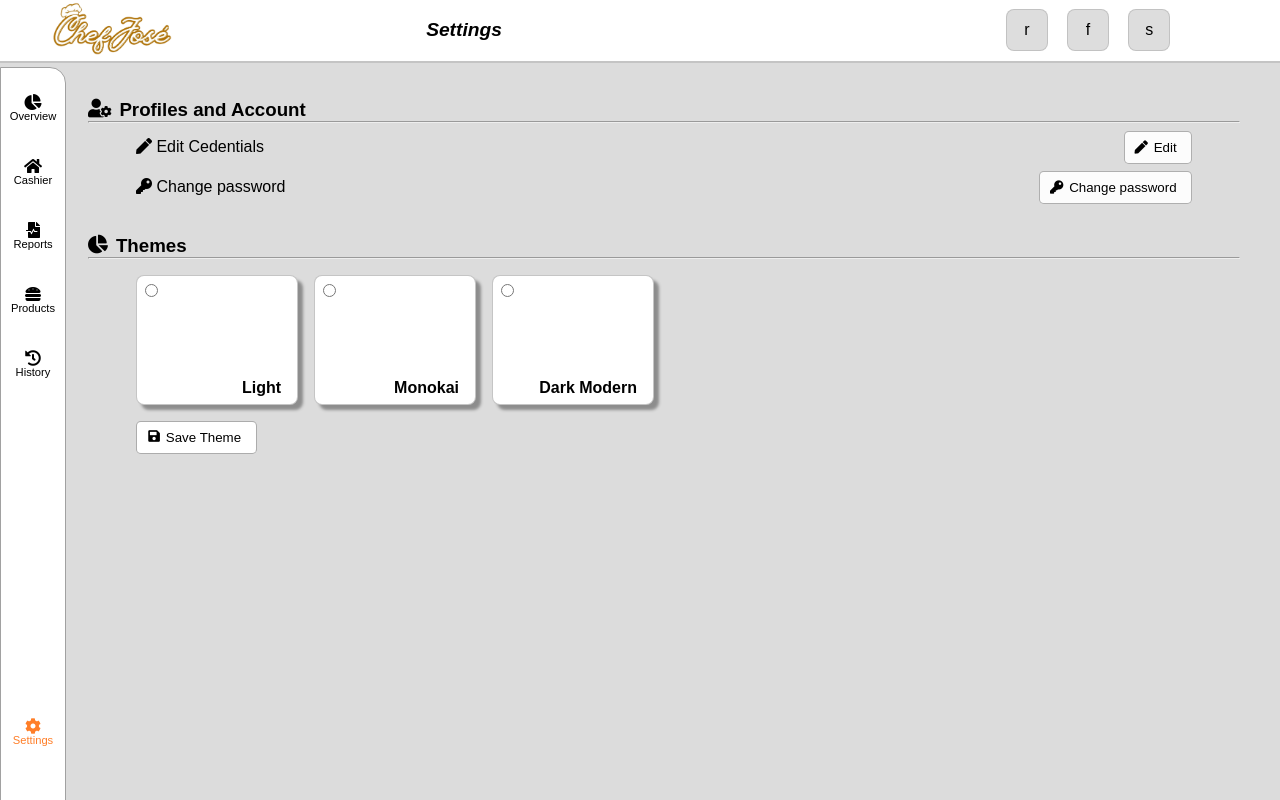
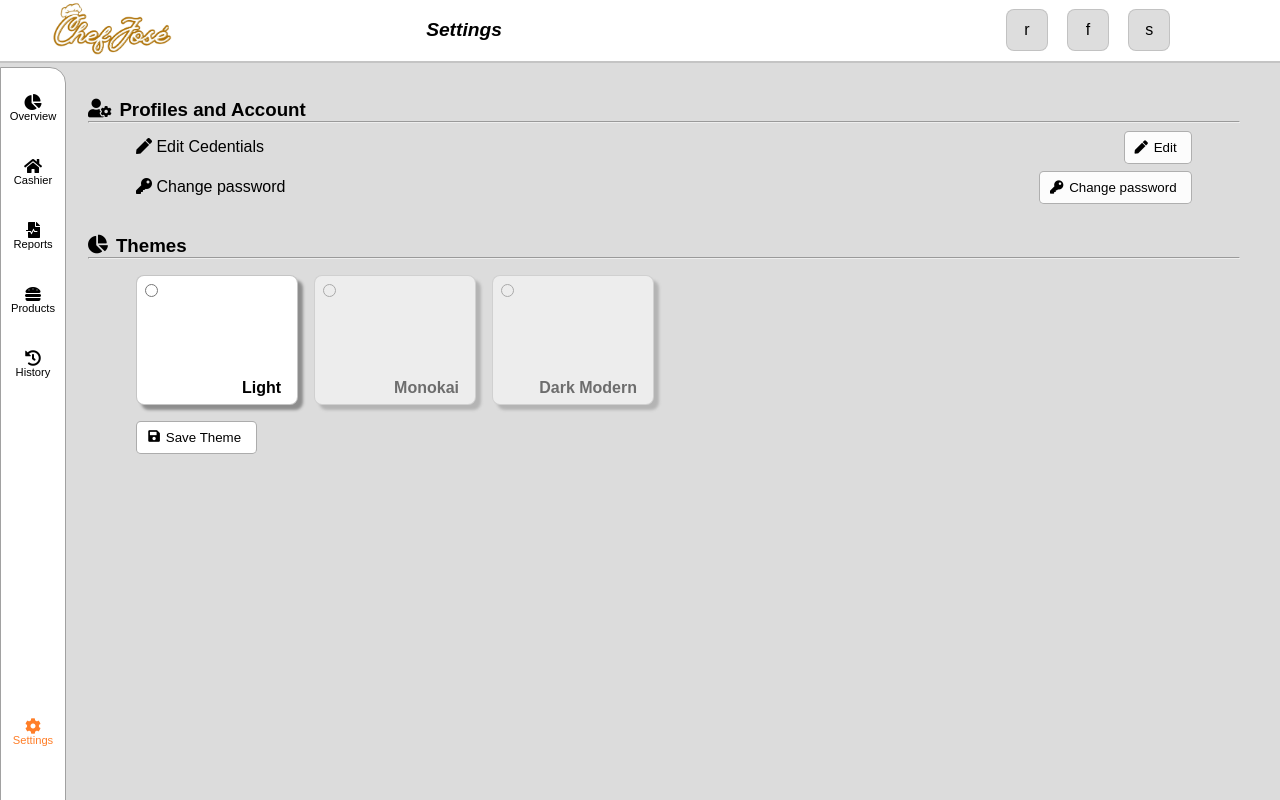
Before and after one commit to hikusama/chef-Jose-POS, a PHP site: page /pannel/settings.html in a window 1280 px wide. Run offline with PHP 8.4, Linux system fonts and the light colour scheme.

Commit message:
final ui 80%

```diff
--- /dev/null
+++ b/UX/settings.js
@@ -0,0 +1,21 @@
+
+
+$(document).ready(function () {
+
+
+    $(".themes_select label").click(function (e) {
+        e.preventDefault();
+
+        let hasclass = $(this).hasClass("selected_class");
+
+        if (hasclass) {
+
+            $(".themes_select label").removeClass("selected_class");
+        }else{
+
+            $(".themes_select label").removeClass("selected_class");
+            $(this).addClass("selected_class");
+        }
+
+    });
+});
--- a/pannel/settings.html
+++ b/pannel/settings.html
@@ -75,7 +75,7 @@
                     <h3><i class="fas fa-chart-pie"></i> Themes</h3>
                     <hr>
                     <div class="themes_select">
-                        <label for="theme1">
+                        <label for="theme1" id="theme1_cont" class="selected_class">
                             <div>
                                 <input type="radio" name="tm" id="theme1">
                             </div>
@@ -86,7 +86,7 @@
                                 <h4>Light</h4>
                             </div>
                         </label>
-                        <label for="theme2">
+                        <label for="theme2" id="theme2_cont">
                             <div>
                                 <input type="radio" name="tm" id="theme2">
                             </div>
@@ -97,7 +97,7 @@
                                 <h4>Monokai</h4>
                             </div>
                         </label>
-                        <label for="theme3">
+                        <label for="theme3" id="theme3_cont">
                             <div>
                                 <input type="radio" name="tm" id="theme3">
                             </div>
@@ -123,6 +123,7 @@
     <script src="../UX/jquery-3.5.1.min.js">
 
     </script>
+    <script src="../UX/settings.js"></script>
     <script src="../UX/script.js"></script>
 </body>
 
--- a/resources/settings.css
+++ b/resources/settings.css
@@ -67,6 +67,7 @@
     position: relative;
     display: grid;
     grid-template-rows: 1.7rem auto 2rem;
+    opacity: 50%;
 }
 .themes_select label .theme_name{
     display: grid;
@@ -80,8 +81,12 @@
 .themes_select label:hover{
     background-color: rgba(255, 104, 3, 0.63);
     border:solid 1px rgb(255, 104, 3);
+    opacity: 1;
 }
+.selected_class{
+    opacity: 1 !important;
 
+}
 .themes_select input{
     position: absolute;
     top: .5rem;
```
